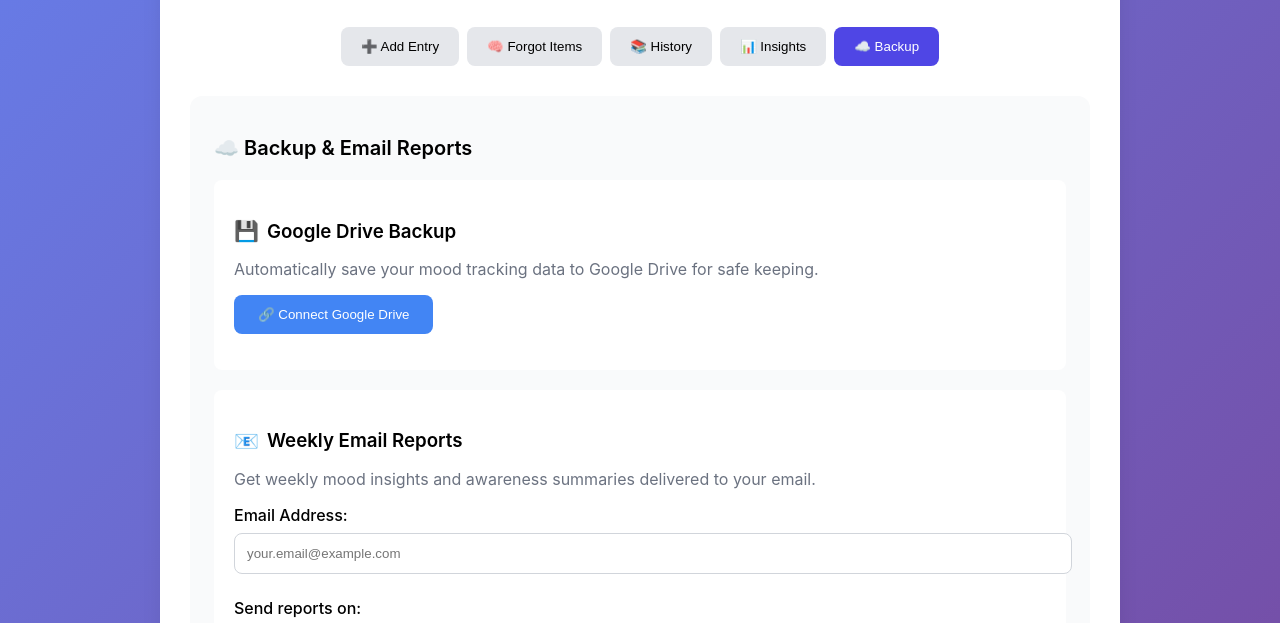
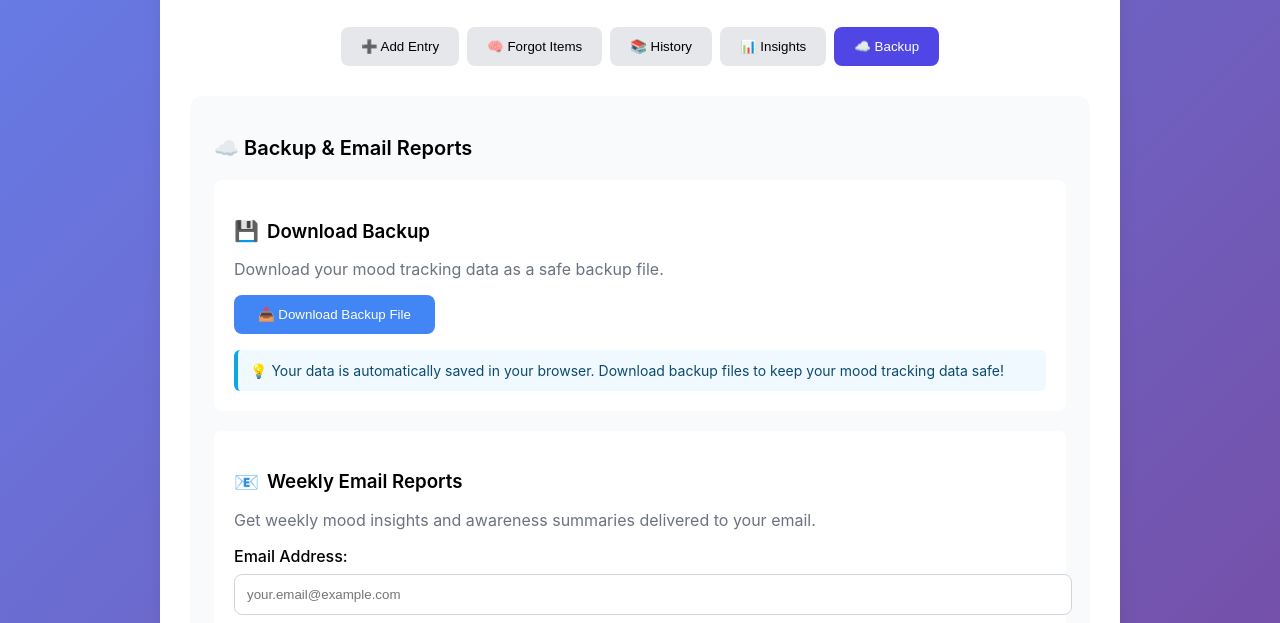
Before and after one commit to Mulibir/Mood_tracker, a plain HTML site: page index.html in a window 1280 px wide. Both pictures are taken after a click on the button "☁️ Backup". Shown: the part 165-788 px from the top of the page. Drawn offline with Linux system fonts and the light colour scheme.

Commit message:
Update index.html

```diff
--- a/index.html
+++ b/index.html
@@ -120,27 +120,18 @@
             <div style="background: white; padding: 20px; border-radius: 8px; margin-bottom: 20px;">
                 <h3 style="font-weight: 600; margin-bottom: 16px; display: flex; align-items: center; gap: 8px;">
                     <span style="font-size: 20px;">💾</span>
-                    Google Drive Backup
+                    Download Backup
                 </h3>
-                <p style="color: #6b7280; margin-bottom: 16px;">Automatically save your mood tracking data to Google Drive for safe keeping.</p>
+                <p style="color: #6b7280; margin-bottom: 16px;">Download your mood tracking data as a safe backup file.</p>
 
-                <div id="drive-status" style="margin-bottom: 16px;">
-                    <button onclick="connectGoogleDrive()" style="padding: 12px 24px; background: #4285f4; color: white; border: none; border-radius: 8px; cursor: pointer; font-weight: 500;">
-                        🔗 Connect Google Drive
-                    </button>
-                </div>
+                <button onclick="downloadBackupFile()" style="padding: 12px 24px; background: #4285f4; color: white; border: none; border-radius: 8px; cursor: pointer; font-weight: 500;">
+                    📥 Download Backup File
+                </button>
 
-                <div id="drive-connected" style="display: none;">
-                    <div style="display: flex; align-items: center; gap: 8px; margin-bottom: 16px; color: #16a34a;">
-                        <span>✅</span>
-                        <span>Connected to Google Drive</span>
-                    </div>
-                    <button onclick="backupToGoogleDrive()" style="padding: 12px 24px; background: #16a34a; color: white; border: none; border-radius: 8px; cursor: pointer; font-weight: 500; margin-right: 8px;">
-                        📤 Backup Now
-                    </button>
-                    <button onclick="disconnectGoogleDrive()" style="padding: 12px 24px; background: #dc2626; color: white; border: none; border-radius: 8px; cursor: pointer; font-weight: 500;">
-                        🔌 Disconnect
-                    </button>
+                <div style="margin-top: 16px; padding: 12px; background: #f0f9ff; border-radius: 6px; border-left: 4px solid #0ea5e9;">
+                    <p style="font-size: 14px; color: #0c4a6e; margin: 0;">
+                        💡 Your data is automatically saved in your browser. Download backup files to keep your mood tracking data safe!
+                    </p>
                 </div>
             </div>
 
```
